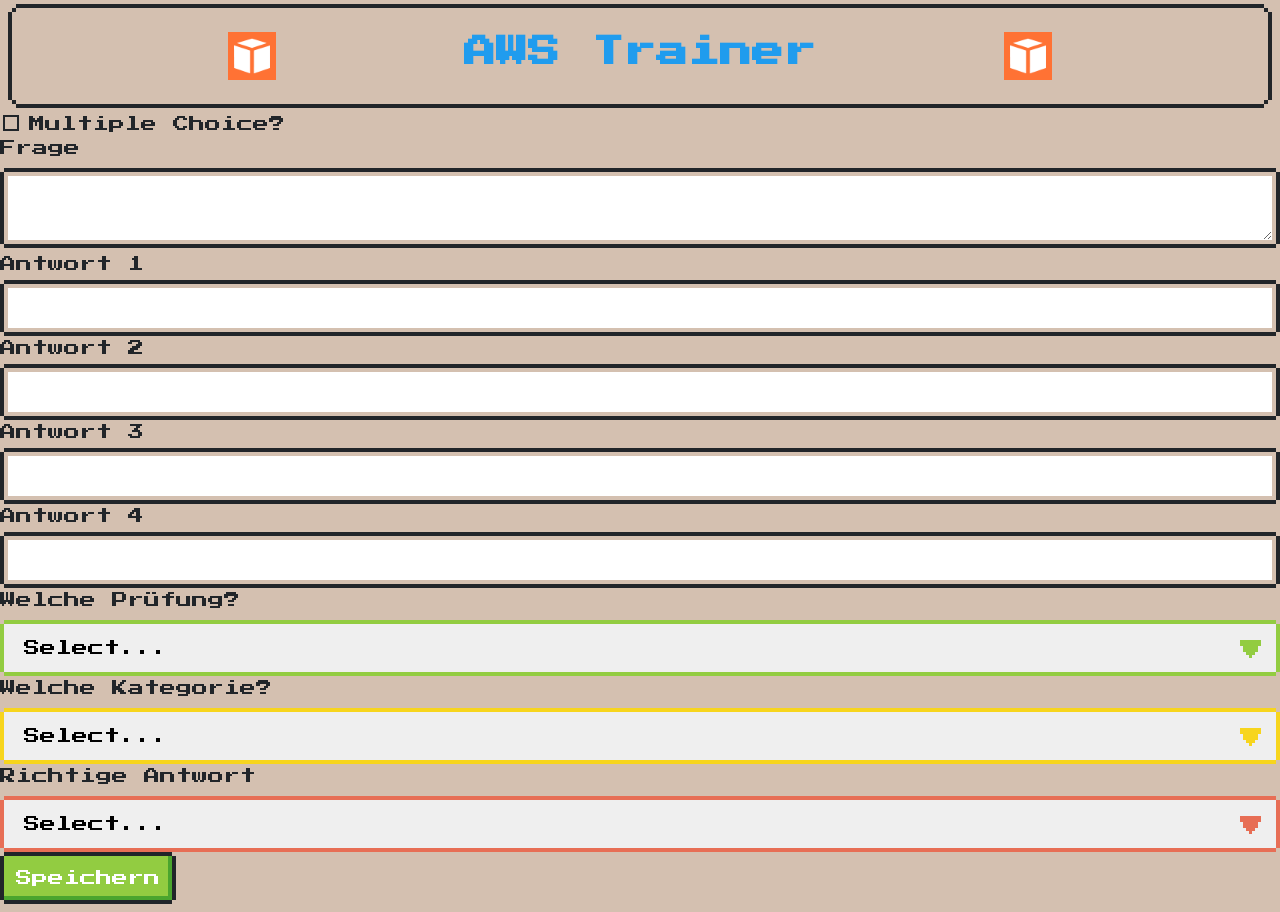
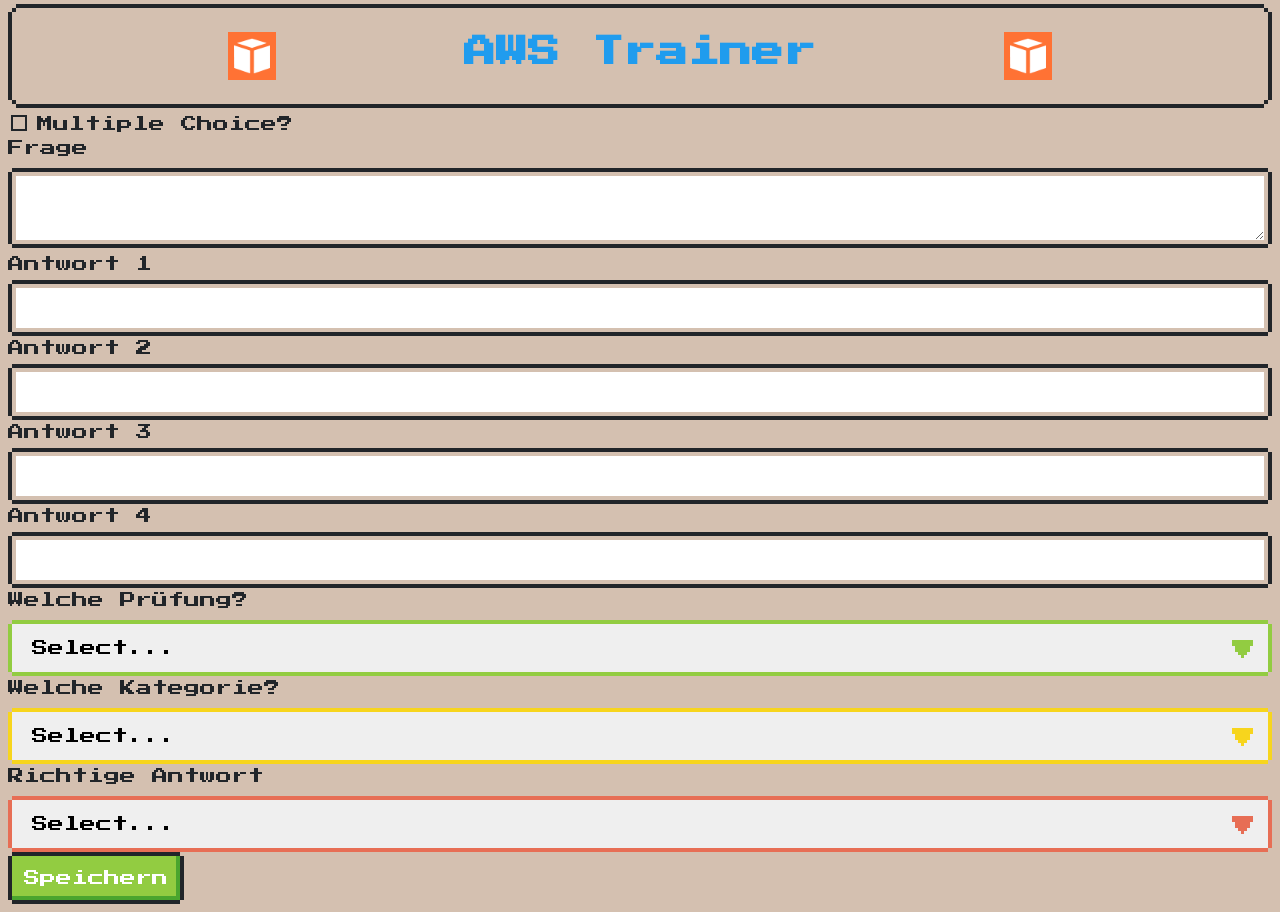
Before and after one commit to zeagoldgh/AWSTrainer, a React (Create React App) app in the folder frontend/: page /add in a window 1280 px wide. Built offline with nearby package versions, Linux system fonts and the light colour scheme; sample sign-in values are in the browser's storage.

Commit message:
stuff from yesterday

```diff
--- /dev/null
+++ b/frontend/src/components/CreateQuestion/AddQuestion.css
@@ -0,0 +1,3 @@
+.addQuestion{
+    margin: 0 0.5rem 0.5rem;
+}
--- a/frontend/src/components/CreateQuestion/AddQuestion.tsx
+++ b/frontend/src/components/CreateQuestion/AddQuestion.tsx
@@ -1,6 +1,7 @@
 import TextArea from "./TextArea";
 import React, {useState} from "react";
 import '../../font.css'
+import './AddQuestion.css'
 import Checkbox from "../Common/Checkbox";
 import InputQuestion from "./InputQuestion";
 
@@ -27,7 +28,7 @@
 
 
     return(
-        <div>
+        <div className={'addQuestion'}>
             <Checkbox text={'Multiple Choice?'} isChecked={multi} toggle={()=>setMulti(!multi)}/>
             <TextArea value={question} onChange={setQuestion}/>
             {
@@ -55,6 +56,14 @@
                     <option value="TECHNOLOGY">Technology</option>
                 </select>
             </div>
+            {
+                multi
+                ?
+                    <div>
+
+                    </div>
+                    :
+                    <div>
                         <label htmlFor="error_select">Richtige Antwort</label>
                         <div className="nes-select is-error">
                             <select required id="error_select" defaultValue={"nope"}>
@@ -65,6 +74,8 @@
                                 <option value="3">4</option>
                             </select>
                         </div>
+                    </div>
+            }
             <button type="button" className="nes-btn is-success">Speichern</button>
         </div>
     )
```
Lines whose indentation alone changed are shown as unchanged.
